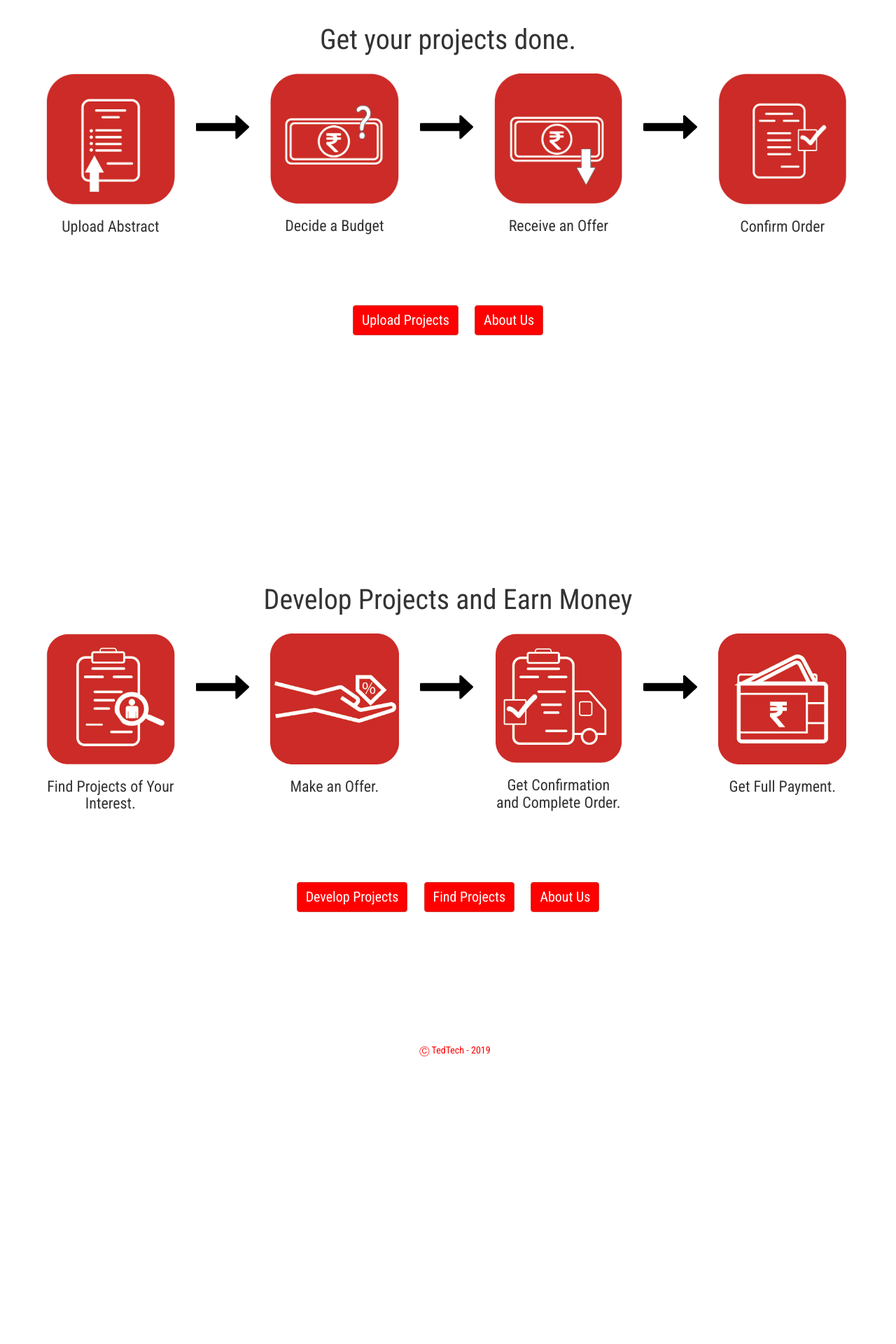
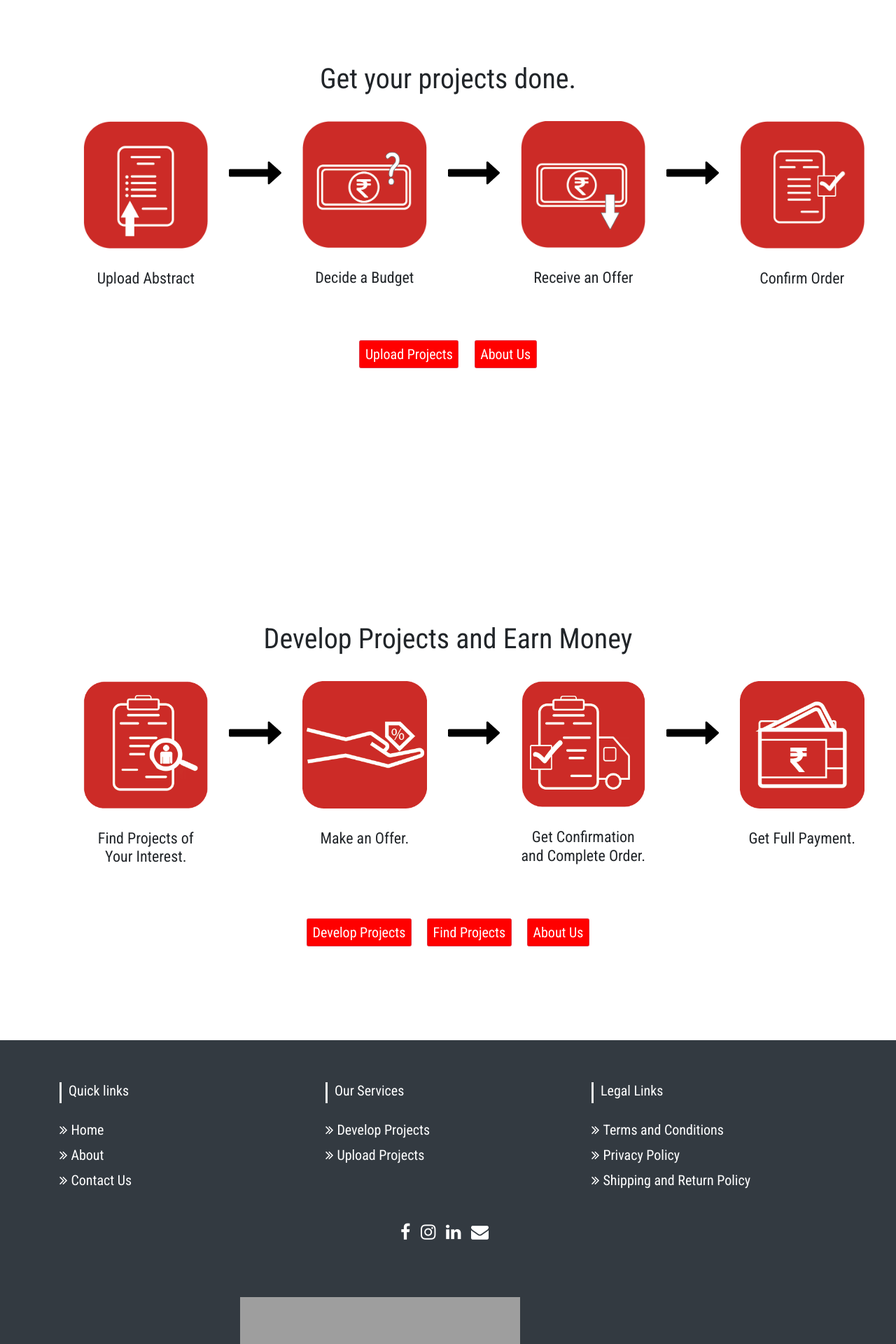
Before and after one commit to ombahiwal/tedtech-pipeline, a PHP site: page /TedTech1/ in a window 1280 px wide. Shown: the part 920-2840 px from the top of the page at 70% size. Before the commit the page ends 2429 px from the top, so only its background shows below. Run offline with PHP 8.4, Linux system fonts and the light colour scheme; grey boxes are pictures that could not be loaded.

Commit message:
Footer Changes

```diff
--- a/developer/panel/panel.php
+++ b/developer/panel/panel.php
@@ -61,6 +61,7 @@ include('../../connections/db_connection_root.php');
          body{
              margin-top: 60px;
          }
+
 
         html,body{
     height: 100%
--- a/footer.php
+++ b/footer.php
@@ -2,7 +2,7 @@
 		<div class="container">
 			<div class="row text-center text-xs-center text-sm-left text-md-left">
 				<div class="col-xs-12 col-sm-4 col-md-4">
-					<h5>Quick links</h5>
+					<h5 id="ft">Quick links</h5>
 					<ul class="list-unstyled quick-links">
 						<li><a href="http://tedtech.in"><i class="fa fa-angle-double-right"></i>Home</a></li>
 						<li><a href="http://tedtech.in/about.php"><i class="fa fa-angle-double-right"></i>About</a></li>
@@ -10,14 +10,14 @@
 					</ul>
 				</div>
 				<div class="col-xs-12 col-sm-4 col-md-4">
-					<h5>Our Services</h5>
+					<h5 id="ft">Our Services</h5>
 					<ul class="list-unstyled quick-links">
 						<li><a href="http://tedtech.in/developer/panel/index.php"><i class="fa fa-angle-double-right"></i>Develop Projects</a></li>
 						<li><a href="http://tedtech.in/uploader/panel/login.php"><i class="fa fa-angle-double-right"></i>Upload Projects</a></li>
 					</ul>
 				</div>
 				<div class="col-xs-12 col-sm-4 col-md-4">
-					<h5>Legal Links</h5>
+					<h5 id="ft">Legal Links</h5>
 					<ul class="list-unstyled quick-links">
 						<li><a href="http://tedtech.in/docs/TC.pdf" target="_blank"><i class="fa fa-angle-double-right" ></i>Terms and Conditions</a></li>
 						<li><a href="http://tedtech.in/docs/PRIVACY.pdf"><i class="fa fa-angle-double-right" target="_blank"></i>Privacy Policy</a></li>
@@ -29,18 +29,29 @@
 			<div class="row">
 				<div class="col-xs-12 col-sm-12 col-md-12 mt-2 mt-sm-5">
 					<ul class="list-unstyled list-inline social text-center">
-						<li class="list-inline-item"><a href="javascript:void();"><i class="fa fa-facebook"></i></a></li>
-						<li class="list-inline-item"><a href="javascript:void();"><i class="fa fa-instagram"></i></a></li>
-                        <li class="list-inline-item"><a href="linkedin.com" target="_blank"><i class="fa fa-linkedin"></i></a></li>
+						<li class="list-inline-item"><a href="https://www.facebook.com/Tedtech.in"><i class="fa fa-facebook"></i></a></li>
+						<li class="list-inline-item"><a href="https://www.instagram.com/tedtech.in"><i class="fa fa-instagram"></i></a></li>
+                        <li class="list-inline-item"><a href="https://linkedin.com" target="_blank"><i class="fa fa-linkedin"></i></a></li>
 						<li class="list-inline-item"><a href="mailto:support@tedtech.in"><i class="fa fa-envelope"></i></a></li>
+					</ul>
+				</div>
+				<hr>
+			</div>
+            	<div class="row">
+				<div class="col-xs-12 col-sm-12 col-md-12 mt-2 mt-sm-5">
+					<ul class="list-unstyled list-inline social text-center">
+						<li class="list-inline-item"><table border="0" cellpadding="10" cellspacing="0" align="center"><tr><td align="center"></td></tr><tr><td align="center"><a href="https://www.paypal.com/webapps/mpp/paypal-popup" title="How PayPal Works" onclick="javascript:window.open('https://www.paypal.com/webapps/mpp/paypal-popup','WIPaypal','toolbar=no, location=no, directories=no, status=no, menubar=no, scrollbars=yes, resizable=yes, width=1060, height=700'); return false;"><img src="https://www.paypalobjects.com/digitalassets/c/website/marketing/na/us/logo-center/9_bdg_secured_by_pp_2line.png" border="0" alt="Secured by PayPal"></a></td><td><span id="siteseal"><script async type="text/javascript" src="https://seal.godaddy.com/getSeal?sealID=wBzXsJr3uYr5Fgv4R6u1K9bSZULf545sIcsryTgqbCpdkguase1DYKd5wEPi"></script></span></td><td>
+                            <img src="http://tedtech.in/images/footer/aws.png">
+
+                            </td></tr><tr></table></li>
 					</ul>
 				</div>
 				<hr>
 			</div>
 			<div class="row">
 				<div class="col-xs-12 col-sm-12 col-md-12 mt-2 mt-sm-2 text-center text-white">
-					<p><u><a href="https://tedtech.in/">TedTech.in</a></u></p>
-					<p class="h6">&copy; All right Reversed.</p>
+					<center><p class="h6">&copy; <a href="https://tedtech.in/">TedTech.in</a> - All right Reversed.</p></center>
+					<p class="h6"></p>
 				</div>
 				<hr>
 			</div>
--- a/index.php
+++ b/index.php
@@ -8,6 +8,16 @@
     <!-- Latest compiled and minified CSS -->
 <link rel="stylesheet" href="https://maxcdn.bootstrapcdn.com/bootstrap/3.3.7/css/bootstrap.min.css">
 
+        <link rel="stylesheet" href="https://maxcdn.bootstrapcdn.com/bootstrap/4.3.1/css/bootstrap.min.css">
+
+<!-- jQuery library -->
+<script src="https://ajax.googleapis.com/ajax/libs/jquery/3.3.1/jquery.min.js"></script>
+
+<!-- Popper JS -->
+<script src="https://cdnjs.cloudflare.com/ajax/libs/popper.js/1.14.7/umd/popper.min.js"></script>
+
+<!-- Latest compiled JavaScript -->
+<script src="https://maxcdn.bootstrapcdn.com/bootstrap/4.3.1/js/bootstrap.min.js"></script>
 <!-- jQuery library -->
 <script src="https://ajax.googleapis.com/ajax/libs/jquery/3.3.1/jquery.min.js"></script>
 
@@ -35,15 +45,26 @@
     </head>
 
     <style>
-
+        table td{
+            padding: 10px;
+        }
         body{
             font-family: 'Roboto Condensed', sans-serif;
 
         }
+        #ft{
+            font-size: 2rem;
+        }
         .arrow{
             margin-top: 50%;
         }
-
+        #footer{
+         height: 50%;
+            font-size: 2rem;
+       }
+        .h6{
+            font-size: 2rem;
+        }
         footer{
             height: 20px;
             width: 100%;
@@ -242,12 +263,12 @@ p{
     <div class="sec1" >
  <br>
         <center><div class="mech-title">Get your projects done.</div></center>
-         <br>
+         <br><br>
 
        <div  class="row container-fluid">
              <div class="col-sm-1" style="width: 4vw"></div>
             <div class="col-sm-2" >
-                <center><img class="img-responsive" src="./images/mechanism/1.png">
+                <center><img class="img-responsive" src="./images/mechanism/1.png"><br><br>
                 <h2> Upload Abstract</h2>
                 </center></div>
 
@@ -259,7 +280,7 @@ p{
 </div>
                 </div>
 
-            <div class="col-sm-2"><center><img class="img-responsive" src="./images/mechanism/2.png">
+            <div class="col-sm-2"><center><img class="img-responsive" src="./images/mechanism/2.png"><br><br>
                 <h2> Decide a Budget</h2>
                 </center></div>
 
@@ -267,7 +288,7 @@ p{
 
                </center></div>
 
-            <div class="col-sm-2"><center><img class="img-responsive" src="./images/mechanism/3.png">
+            <div class="col-sm-2"><center><img class="img-responsive" src="./images/mechanism/3.png"><br><br>
                 <h2>Receive an Offer</h2>
                 </center></div>
 
@@ -276,7 +297,7 @@ p{
 
                 </center></div>
 
-            <div class="col-sm-2"><center><img class="img-responsive" src="./images/mechanism/4.png">
+            <div class="col-sm-2"><center><img class="img-responsive" src="./images/mechanism/4.png"><br><br>
               <h2>Confirm Order</h2>
 
                 </center></div>
@@ -299,12 +320,12 @@ p{
     <div class="sec1" >
  <br>
         <center><div class="mech-title">Develop Projects and Earn Money</div></center>
-         <br>
+         <br><br>
 
        <div  class="row container-fluid">
              <div class="col-sm-1" style="width: 4vw"></div>
             <div class="col-sm-2" >
-                <center><img class="img-responsive" src="./images/mechanism/5.png">
+                <center><img class="img-responsive" src="./images/mechanism/5.png"> <br><br>
                 <h2>Find Projects of Your Interest.</h2>
                 </center></div>
 
@@ -316,7 +337,7 @@ p{
 </div>
                 </div>
 
-            <div class="col-sm-2"><center><img class="img-responsive" src="./images/mechanism/6.png">
+            <div class="col-sm-2"><center><img class="img-responsive" src="./images/mechanism/6.png"><br><br>
                 <h2>Make an Offer.</h2>
                 </center></div>
 
@@ -324,7 +345,7 @@ p{
 
                </center></div>
 
-            <div class="col-sm-2"><center><img class="img-responsive" src="./images/mechanism/7.png">
+            <div class="col-sm-2"><center><img class="img-responsive" src="./images/mechanism/7.png"><br><br>
                 <h2>Get Confirmation and Complete Order.</h2>
                 </center></div>
 
@@ -333,7 +354,7 @@ p{
 
                 </center></div>
 
-            <div class="col-sm-2"><center><img class="img-responsive" src="./images/mechanism/8.png">
+            <div class="col-sm-2"><center><img class="img-responsive" src="./images/mechanism/8.png"><br><br>
               <h2>Get Full Payment.</h2>
 
                 </center></div>
@@ -352,10 +373,12 @@ p{
     </div>
     </section>
 
-
+    <?php include('footer.php');?>
+<!--
     <footer>
     &#9400; TedTech - 2019
     </footer>
+-->
 
   <!--- <div style="height: 100%; width: 100%">.</div>
     <div class="center2"><img class="center2 img-responsive" src="./final.png">
```
Also changed, not shown: images/footer/aws.png (added), 2 other files.
